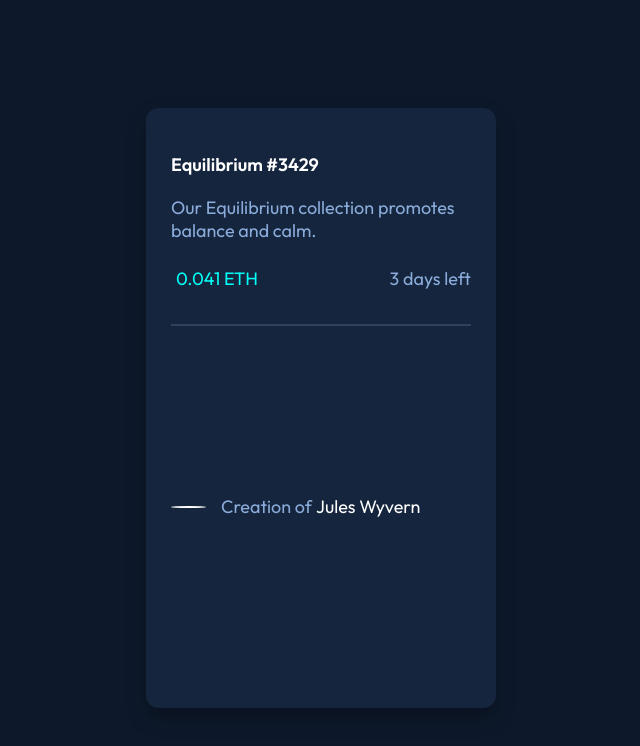
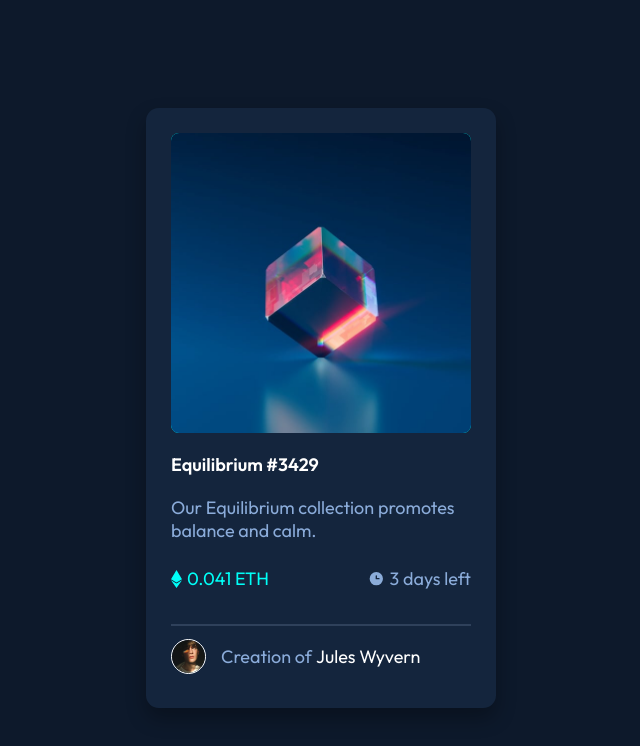
Before and after one commit to Anti-glitches/FrontEnd-Mentor---NFT-card, a plain HTML site: page index.html in a window 1280 px wide. Shown: the whole page, without its empty margins (319-959 px from the left). Drawn offline with nearby package versions, Linux system fonts and the light colour scheme; files that its build step writes are made by us from their sources; the site is published under a folder, as on GitHub Pages, so addresses that start at the root find nothing.

Commit message:
fixing root image bug

```diff
--- a/index.html
+++ b/index.html
@@ -34,7 +34,7 @@
 					<!-- <img src="/images/icon-view.svg" alt="" /> -->
 					<img src="./images/icon-view.svg" alt="" />
 				</div>
-				<img class="card__image" src="/images/image-equilibrium.jpg" alt="" />
+				<img class="card__image" src="./images/image-equilibrium.jpg" alt="" />
 			</div>
 
 			<div class="card__title">Equilibrium #3429</div>
@@ -43,17 +43,17 @@
 			</div>
 			<div class="card__section">
 				<div class="card__price">
-					<img src="/images/icon-ethereum.svg" alt="" />
+					<img src="./images/icon-ethereum.svg" alt="" />
 					0.041 ETH
 				</div>
 				<div class="card__time">
-					<img src="/images/icon-clock.svg" alt="" />
+					<img src="./images/icon-clock.svg" alt="" />
 					3 days left
 				</div>
 			</div>
 			<hr class="card__hr" />
 			<div class="card__user">
-				<img src="/images/image-avatar.png" alt="" />
+				<img src="./images/image-avatar.png" alt="" />
 				Creation of <span> Jules Wyvern</span>
 			</div>
 		</div>
```
